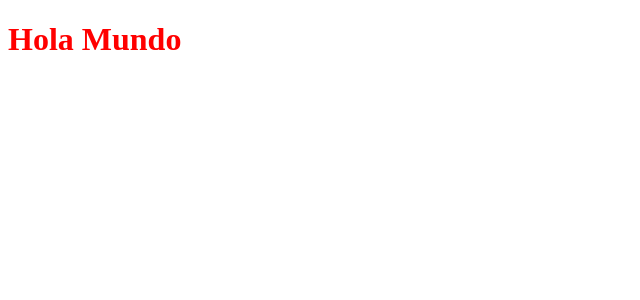
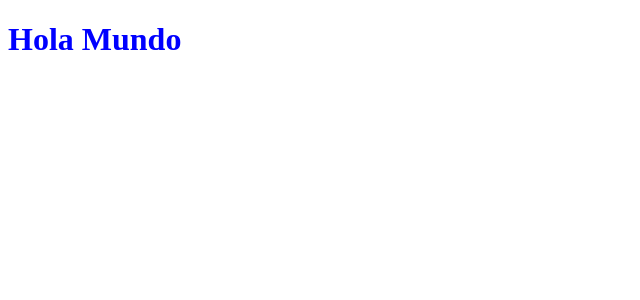
Before and after one commit to alex-chip/Platzi-conf-merch, a React app: page / in a window 1280 px wide. Shown: the top 300 px of the page, without its empty margins (0-640 px from the left). Built offline with nearby package versions, Linux system fonts and the light colour scheme.

Commit message:
Agregando soporte a sass

```diff
--- a/package.json
+++ b/package.json
@@ -4,7 +4,7 @@
   "description": "",
   "main": "index.js",
   "scripts": {
-    "start": "webpack serve",
+    "start": "webpack serve --mode development --watch",
     "build": "webpack --mode production"
   },
   "keywords": [],
@@ -23,6 +23,8 @@
     "html-loader": "^1.3.2",
     "html-webpack-plugin": "^4.5.0",
     "mini-css-extract-plugin": "^1.3.3",
+    "sass": "^1.30.0",
+    "sass-loader": "^10.1.0",
     "webpack": "^5.11.0",
     "webpack-cli": "^4.2.0",
     "webpack-dev-server": "^3.11.0"
--- a/src/components/App.js
+++ b/src/components/App.js
@@ -1,5 +1,5 @@
 import React from 'react'
-import '../styles/components/App.css'
+import '../styles/components/App.scss'
 
 const App = () => <h1>Hola Mundo</h1>
 
--- a/src/styles/components/App.css
+++ /dev/null
@@ -1,3 +0,0 @@
-h1 {
-  color: red;
-}
--- /dev/null
+++ b/src/styles/components/App.scss
@@ -0,0 +1,3 @@
+h1 {
+  color: blue;
+}
--- a/webpack.config.js
+++ b/webpack.config.js
@@ -31,12 +31,13 @@ module.exports = {
         ]
       },
       {
-        test: /\.css$/,
+        test: /\.(s*)css$/,
         use: [
           {
             loader: MiniCssExtractPlugin.loader
           },
-          'css-loader'
+          'css-loader',
+          'sass-loader'
         ]
       }
     ]
```
Also changed, not shown: 1 other file (tests, documents, lock files or other folders).
